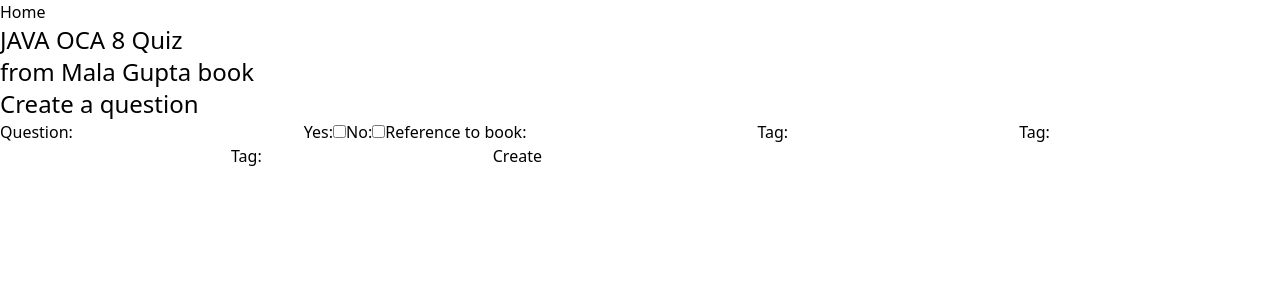
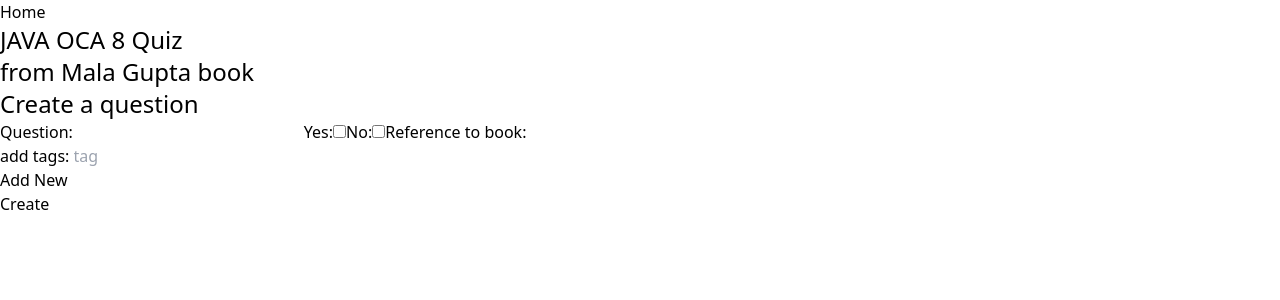
Before and after one commit to JorritScholten/OCAQuizApp, a React (Vite) app in the folder frontend/: page /question in a window 1280 px wide. Shown: the top 300 px of the page. Built offline with nearby package versions, Linux system fonts and the light colour scheme.

Commit message:
Added input for more and removable tags.

```diff
--- /dev/null
+++ b/frontend/src/pages/question/yesNoQuestion/AddRemoveInputField.jsx
@@ -0,0 +1,83 @@
+import { useState } from "react";
+import React from "react";
+function AddRemoveInputField() {
+  const [inputFields, setInputFields] = useState([
+    {
+      fullName: "",
+    },
+  ]);
+
+  const addInputField = () => {
+    setInputFields([
+      ...inputFields,
+      {
+        fullName: "",
+      },
+    ]);
+  };
+  const removeInputFields = (index) => {
+    const rows = [...inputFields];
+    rows.splice(index, 1);
+    setInputFields(rows);
+  };
+  const handleChange = (index, evnt) => {
+    const { name, value } = evnt.target;
+    const list = [...inputFields];
+    list[index][name] = value;
+    setInputFields(list);
+  };
+  return (
+    <div className="container">
+      <div className="row">
+        <div className="col-sm-8">
+          {inputFields.map((name, index) => {
+            const { tag } = name;
+            return (
+              <div className="row my-3" key={index}>
+                <div className="col">
+                  <div className="form-group">
+                    <label htmlFor="tag">add tags: </label>
+                    <input
+                      type="text"
+                      onChange={(evnt) => handleChange(index, evnt)}
+                      value={tag}
+                      name="tag"
+                      className="form-control"
+                      placeholder="tag"
+                    />
+                  </div>
+                </div>
+
+                <div className="col">
+                  {inputFields.length !== 1 ? (
+                    <button
+                      className="btn btn-outline-danger"
+                      onClick={removeInputFields}
+                    >
+                      remove
+                    </button>
+                  ) : (
+                    ""
+                  )}
+                </div>
+              </div>
+            );
+          })}
+
+          <div className="row">
+            <div className="col-sm-12">
+              <button
+                className="btn btn-outline-success "
+                onClick={addInputField}
+              >
+                Add New
+              </button>
+            </div>
+          </div>
+        </div>
+      </div>
+      <div className="col-sm-4"></div>
+    </div>
+  );
+}
+export default AddRemoveInputField;
--- a/frontend/src/pages/question/yesNoQuestion/YesNoQuestion.jsx
+++ b/frontend/src/pages/question/yesNoQuestion/YesNoQuestion.jsx
@@ -1,6 +1,6 @@
 import React from "react";
 import { useState } from "react";
-
+import AddRemoveInputField from "./AddRemoveInputField";
 export default function YesNoQuestion() {
   // const [type] = "YESNO";
   const [title, setTitle] = useState("");
@@ -61,9 +61,7 @@
         setIsCorrect1(Boolean);
         // setAnswer2("");
         setIsCorrect2(Boolean);
-        setName1("");
-        setName2("");
-        setName3("");
+        setName("");
 
         // setMessage("Yes/No question created successfully");
       } else {
@@ -117,33 +115,8 @@
             onChange={(e) => setReferenceToBook(e.target.value)}
           />
         </label>
-        <label htmlFor="name1">
-          Tag:
-          <input
-            type="text"
-            value={name1}
-            id="name1"
-            onChange={(e) => setName1(e.target.value)}
-          />
-        </label>
-        <label htmlFor="name2">
-          Tag:
-          <input
-            type="text"
-            value={name2}
-            id="name2"
-            onChange={(e) => setName2(e.target.value)}
-          />
-        </label>
-        <label htmlFor="name3">
-          Tag:
-          <input
-            type="text"
-            value={name3}
-            id="name3"
-            onChange={(e) => setName3(e.target.value)}
-          />
-        </label>
+
+        <AddRemoveInputField />
 
         <button type="submit">Create</button>
 
```
